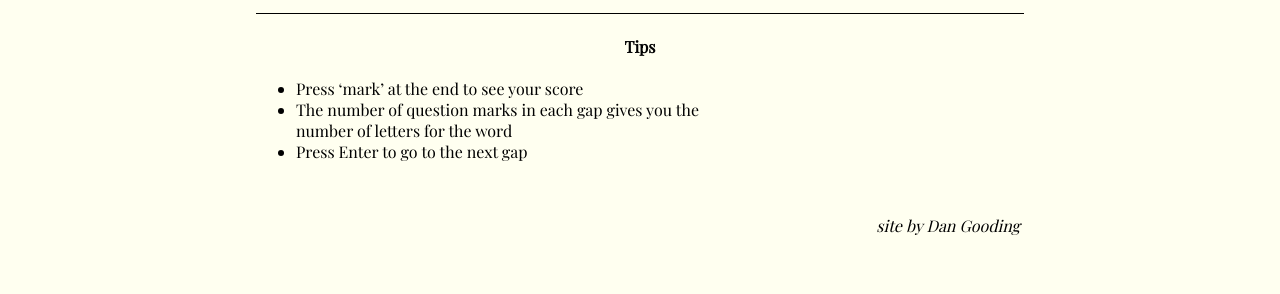
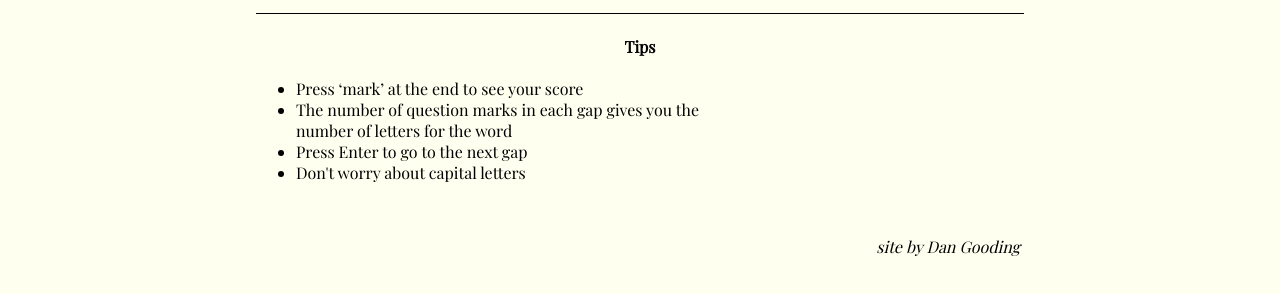
Before and after one commit to DanGooding/GCSE-Anthology-Site, a plain HTML site: page index.html in a window 1280 px wide. Shown: the part 250-544 px from the top of the page. Drawn offline with nearby package versions, Linux system fonts and the light colour scheme.

Commit message:
Update index.html

```diff
--- a/index.html
+++ b/index.html
@@ -75,6 +75,7 @@
                 <li>Press &lsquo;mark&rsquo; at the end to see your score</li>
                 <li>The number of question marks in each gap gives you the number of letters for the word</li>
                 <li>Press Enter to go to the next gap</li>
+                <li>Don't worry about capital letters</li>
             </ul>
             <br>
             <p style="text-align:right; font-style:italic;">site by Dan Gooding&nbsp;</p>
```
